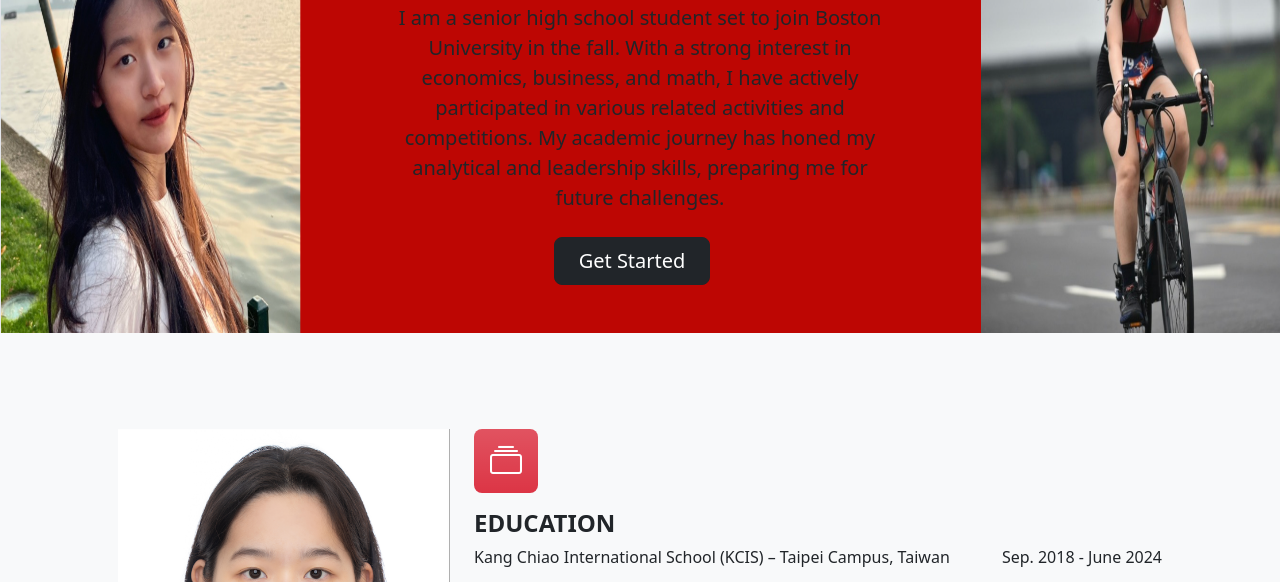
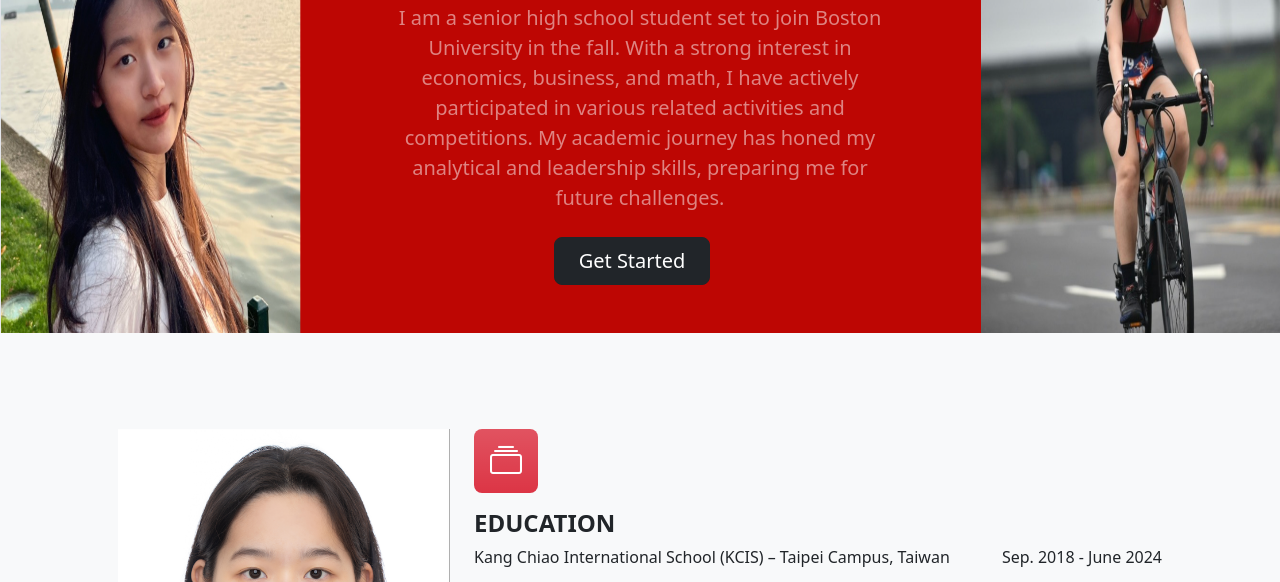
Before and after one commit to rebeccarebecc/Rebecca.github.io, a plain HTML site: page index.html in a window 1280 px wide. Shown: the part 167-749 px from the top of the page. Drawn offline with nearby package versions, Linux system fonts and the light colour scheme.

Commit message:
Update index.html

```diff
--- a/index.html
+++ b/index.html
@@ -86,7 +86,7 @@
                     <div class="col-lg-6">
                         <div class="text-center my-5">
                             <h1 class="display-5 fw-bolder text-white mb-2">Rebecca Wang</h1>
-                            <p class="lead text-white-60 mb-4">I am a senior high school student set to join Boston University in the fall. With a strong interest in economics, business, and math, I have actively participated in various related activities and competitions. My academic journey has honed my analytical and leadership skills, preparing me for future challenges.
+                            <p class="lead text-white-50 mb-4">I am a senior high school student set to join Boston University in the fall. With a strong interest in economics, business, and math, I have actively participated in various related activities and competitions. My academic journey has honed my analytical and leadership skills, preparing me for future challenges.
                             </p>
                             <div class="d-grid gap-3 d-sm-flex justify-content-sm-center">
                                 <a class="btn btn-dark btn-lg px-4 me-sm-3" href="#features">Get Started</a>
```
